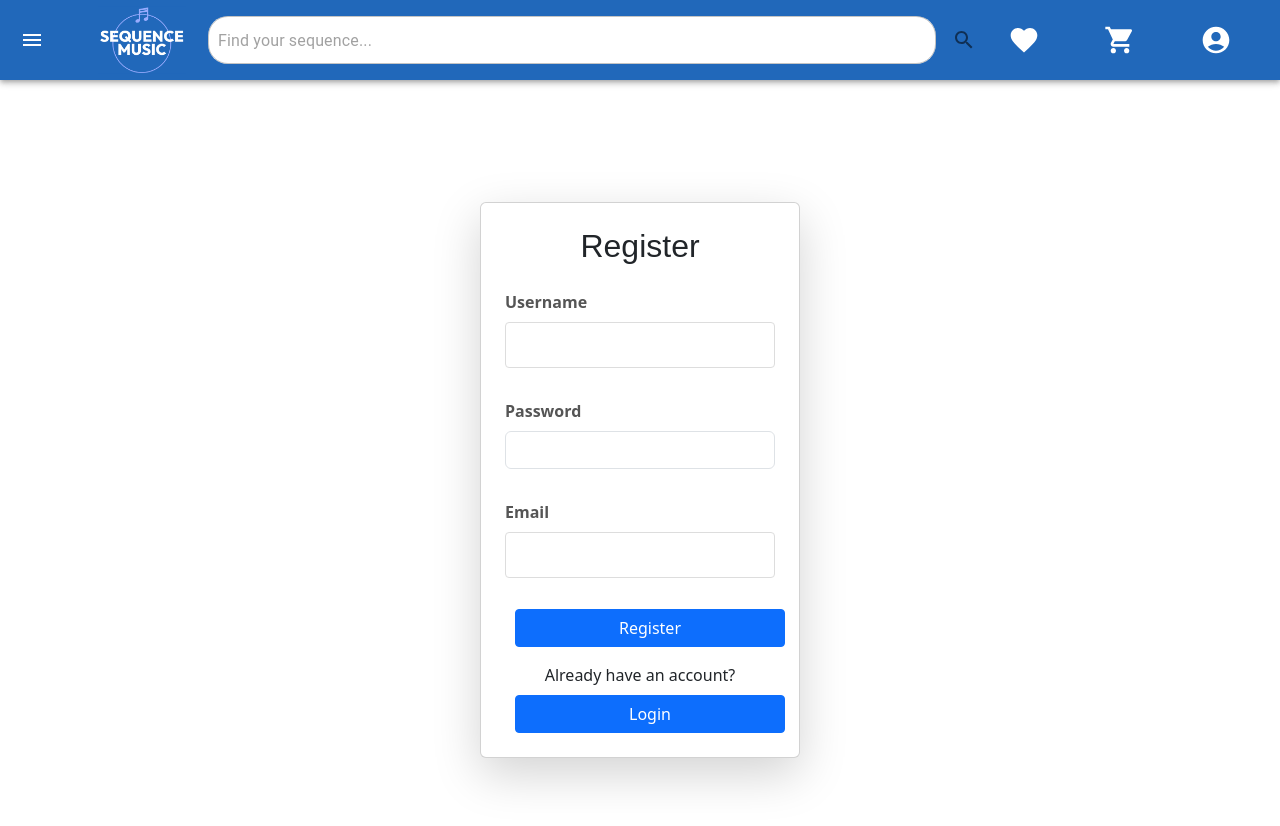
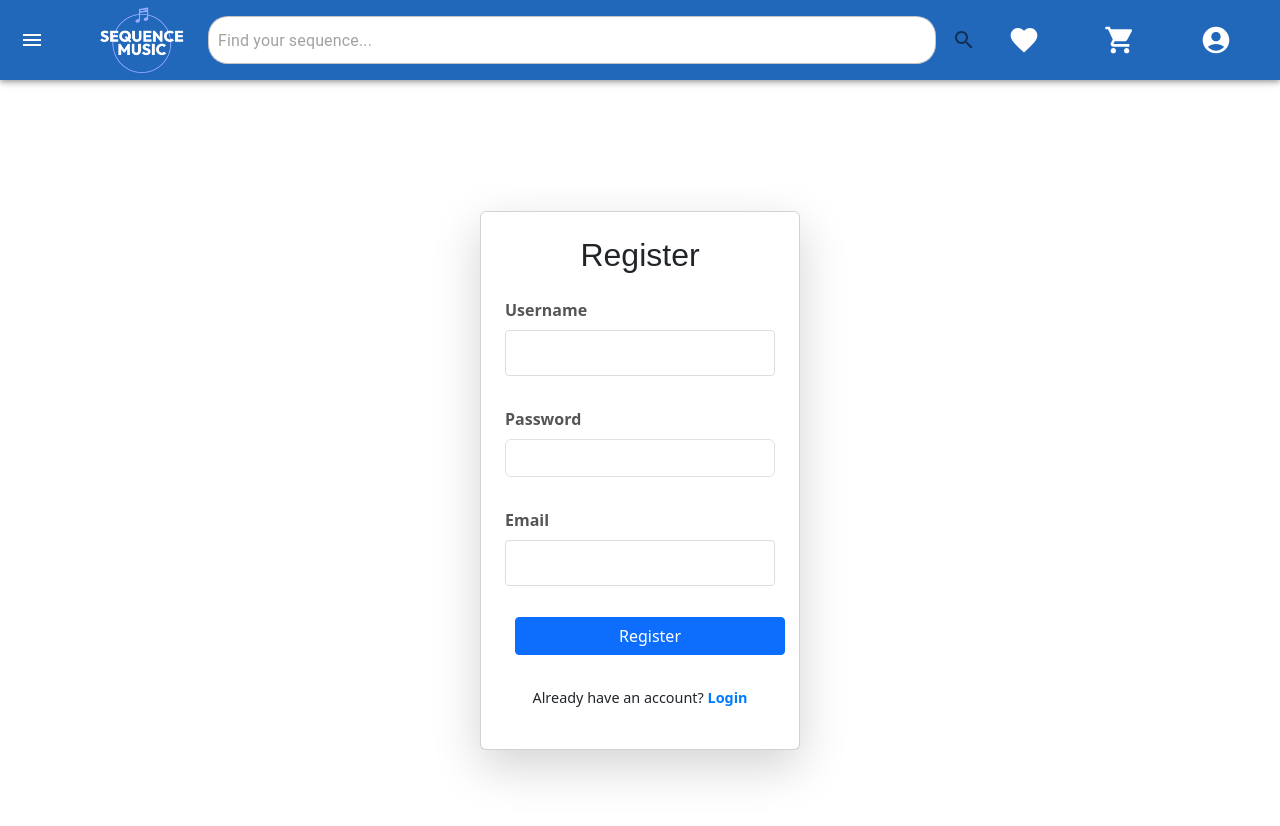
Before and after one commit to Eren-Kucukkurt/Music-Shop, a React (Create React App) app in the folder myproject/frontend/: page /register in a window 1280 px wide. Shown: the top 826 px of the page. Built offline with nearby package versions, Linux system fonts and the light colour scheme.

Commit message:
updated login and register prompt styles

```diff
--- a/myproject/frontend/src/components/Login.css
+++ b/myproject/frontend/src/components/Login.css
@@ -11,3 +11,14 @@
     background-color: #007bff;
     border-color: #007bff;
   }
+
+  .register-prompt {
+    margin-top: 1rem;
+    font-size: 0.9rem;
+  }
+
+  .register-link {
+    color: #007bff;
+    font-weight: bold;
+    cursor: pointer;
+  }
--- a/myproject/frontend/src/components/Login.js
+++ b/myproject/frontend/src/components/Login.js
@@ -112,13 +112,9 @@ function Login({ onLoginSuccess }) {
           <button type="submit" className="btn btn-primary w-100 mb-3">Login</button>
         </form>
         <div className="text-center">
-          <p className="mb-2">Don't have an account?</p>
-          <button
-            onClick={() => navigate('/register')}
-            className="btn btn-primary w-100"
-          >
-            Register
-          </button>
+          <p className="register-prompt">Don't have an account?
+            <span className="register-link" onClick={() => navigate('/register')}> Register</span>
+          </p>
         </div>
       </div>
     </div>
--- a/myproject/frontend/src/components/Register.js
+++ b/myproject/frontend/src/components/Register.js
@@ -70,13 +70,9 @@ function Register() {
         </form>
         {message && <p className="mt-3 text-center">{message}</p>}
         <div className="text-center">
-          <p className="mb-2">Already have an account?</p>
-          <button
-            onClick={() => navigate('/login')}
-            className="btn btn-primary w-100"
-          >
-            Login
-          </button>
+          <p className="register-prompt">Already have an account?
+            <span className="register-link" onClick={() => navigate('/login')}> Login</span>
+          </p>
         </div>
       </div>
     </div>
```
